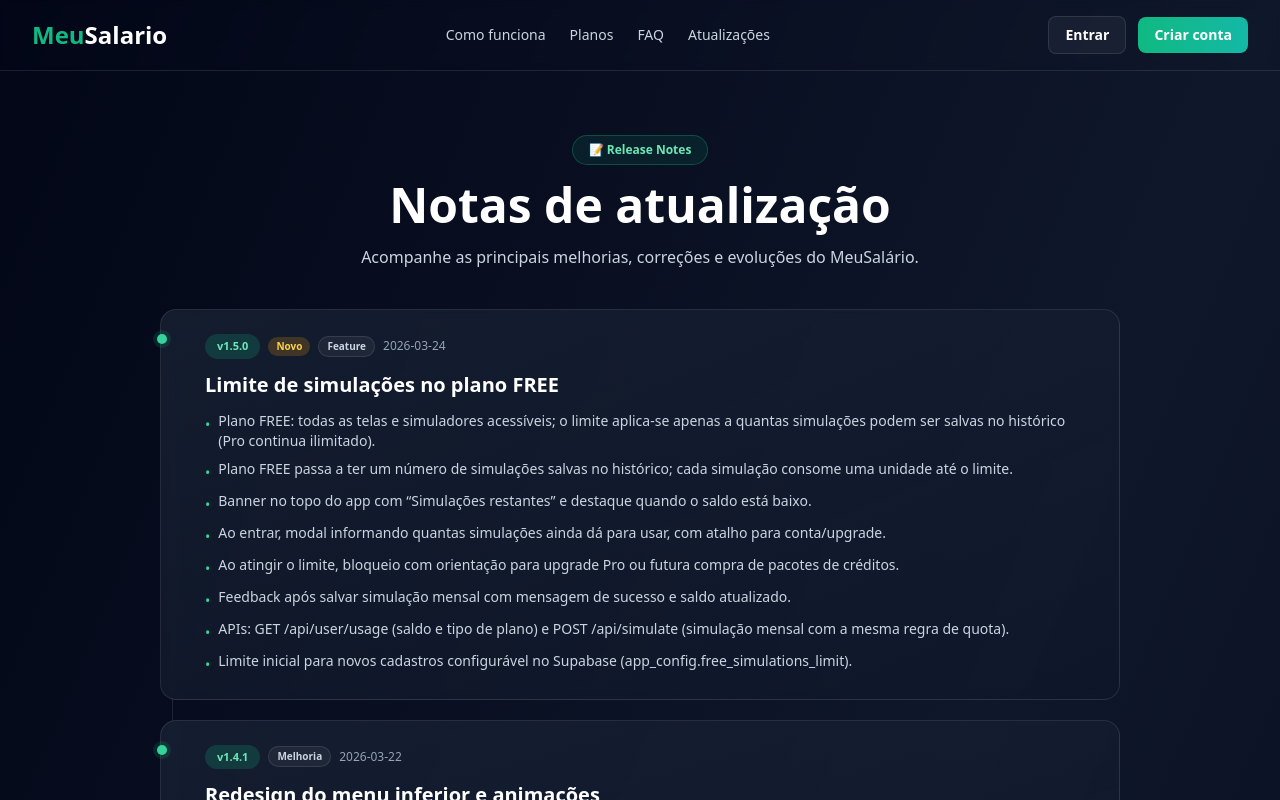
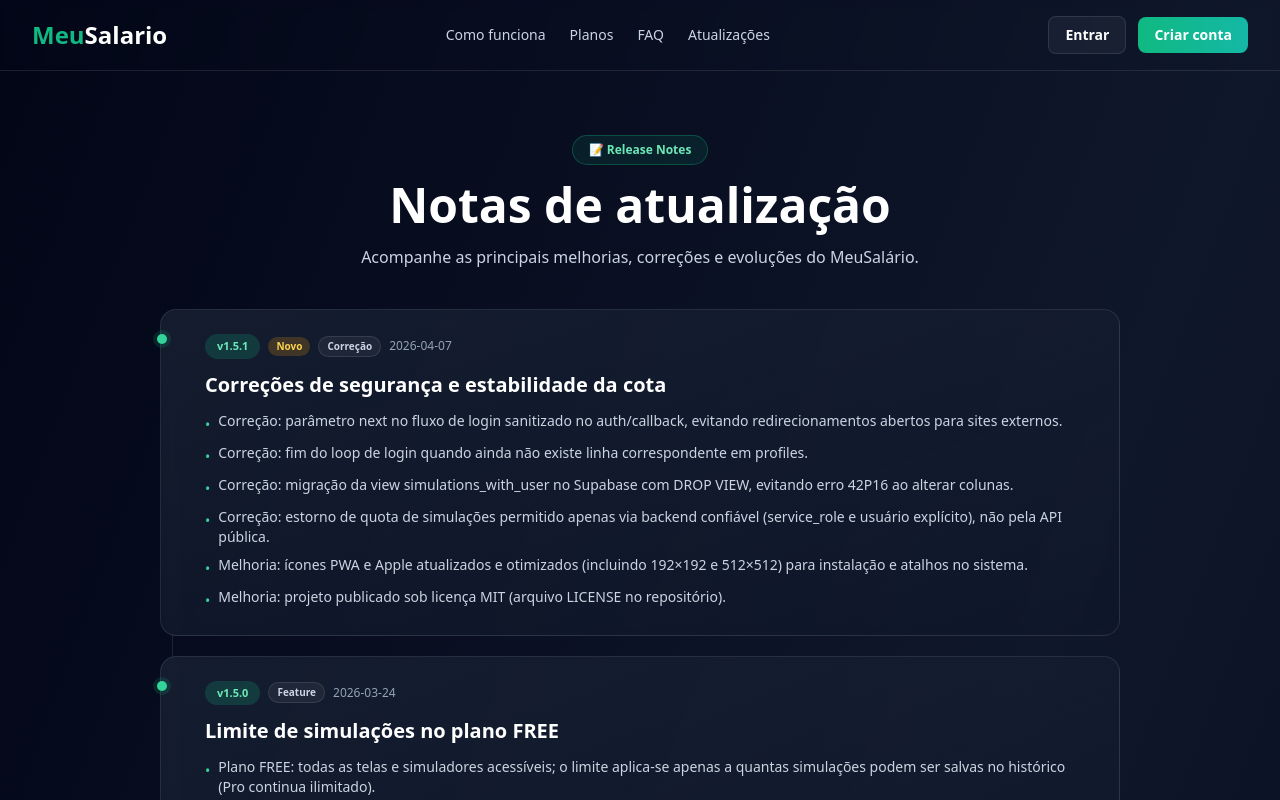
Before and after one commit to sthevan027/MeuSalario, a Next.js app: page /atualizacoes in a window 1280 px wide. Shown: the top 800 px of the page. Built offline with nearby package versions, Linux system fonts and the light colour scheme; no server answers.

Commit message:
Atualizar dependências do ESLint e corrigir configurações de importação
Corrigir parâmetro next no fluxo de login e loop de login
Adicionar release notes v1.5.1 com correções de segurança e melhorias

```diff
--- a/src/data/release-notes.ts
+++ b/src/data/release-notes.ts
@@ -13,6 +13,20 @@
 }
 
 export const releaseNotes: readonly ReleaseNote[] = [
+  {
+    version: 'v1.5.1',
+    date: '2026-04-07',
+    title: 'Correções de segurança e estabilidade da cota',
+    items: [
+      'Correção: parâmetro next no fluxo de login sanitizado no auth/callback, evitando redirecionamentos abertos para sites externos.',
+      'Correção: fim do loop de login quando ainda não existe linha correspondente em profiles.',
+      'Correção: migração da view simulations_with_user no Supabase com DROP VIEW, evitando erro 42P16 ao alterar colunas.',
+      'Correção: estorno de quota de simulações permitido apenas via backend confiável (service_role e usuário explícito), não pela API pública.',
+      'Melhoria: ícones PWA e Apple atualizados e otimizados (incluindo 192×192 e 512×512) para instalação e atalhos no sistema.',
+      'Melhoria: projeto publicado sob licença MIT (arquivo LICENSE no repositório).',
+    ],
+    kind: 'Correção',
+  },
   {
     version: 'v1.5.0',
     date: '2026-03-24',
```
Also changed, not shown: 1 other file (tests, documents, lock files or other folders).
